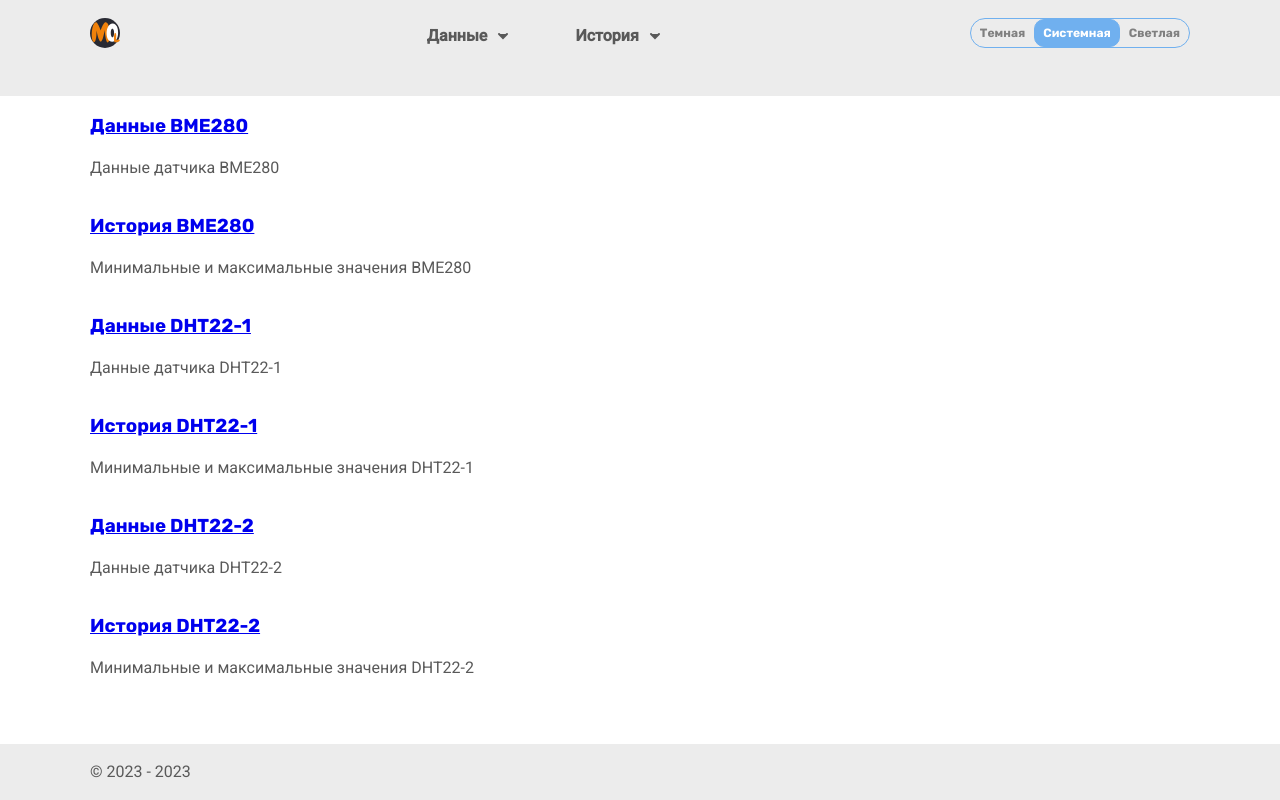
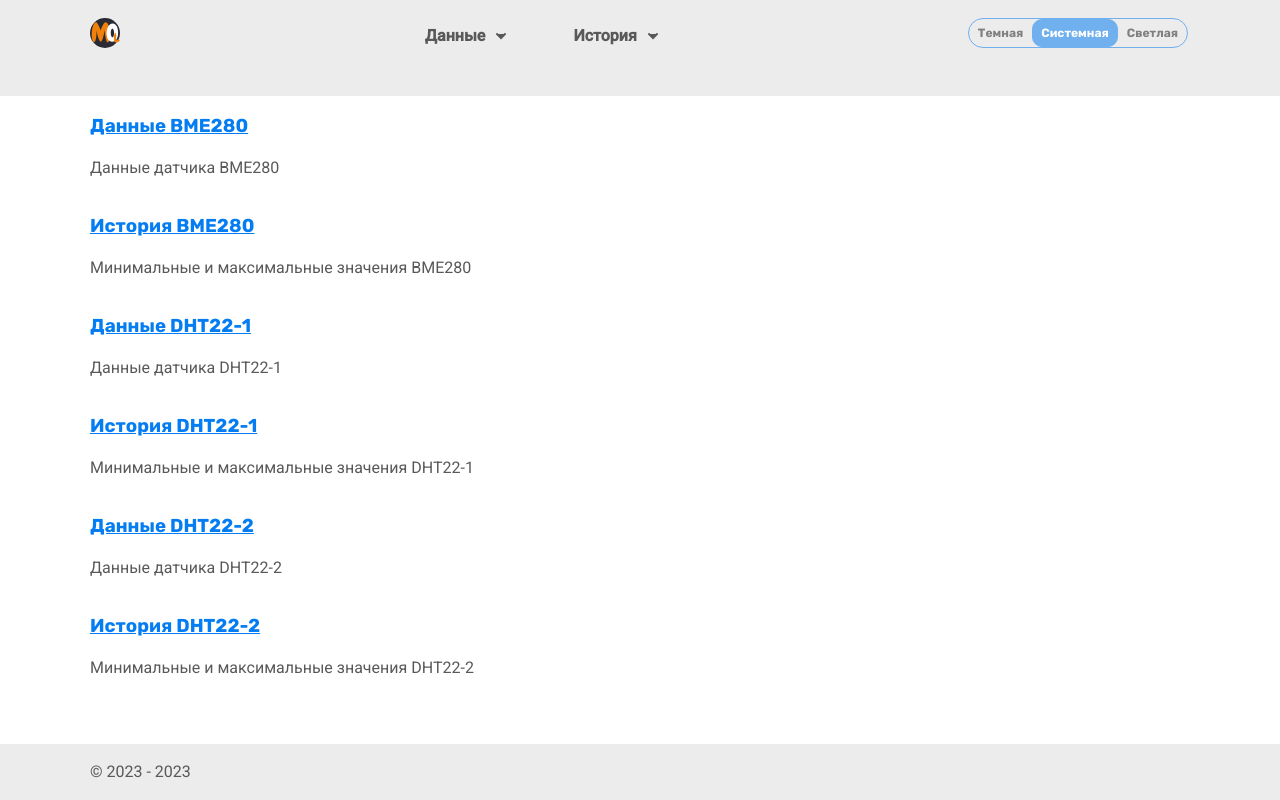
Before and after one commit to Missisol/rpi-sensors, a Django app: page / in a window 1280 px wide. Run offline with Django 4.2, Linux system fonts and the light colour scheme; some libraries are stand-ins or nearby versions.

Commit message:
Styles updated

```diff
--- a/meteo/static/css/base.css
+++ b/meteo/static/css/base.css
@@ -4,12 +4,55 @@
   box-sizing: border-box;
 }
 
-  * {
+html {
+  -moz-text-size-adjust: none;
+  -webkit-text-size-adjust: none;
+  text-size-adjust: none;
+}
+
+body, h1, h2, h3, h4, p {
   margin: 0;
 }
 
 html, body {
   height: 100%;
+}
+
+body {
+  line-height: 1.5;
+  font-family: 'Roboto', sans-serif;
+  background: var(--base-color);
+  color: var(--base-grey-color);
+}
+
+ul,
+ol {
+  list-style: none;
+  padding: 0;
+}
+
+h1, h2,
+h3, h4 {
+  text-wrap: balance;
+  font-family: 'Rubik', sans-serif;
+}
+
+img, picture, svg {
+  display: block;
+  max-width: 100%;
+}
+
+input, button, textarea, select {
+  font: inherit;
+}
+
+p, h1, h2, h3, h4 {
+  overflow-wrap: break-word;
+}
+
+a:not([class]) {
+  text-decoration-skip-ink: auto;
+  color: currentColor;
 }
 
 :root,
@@ -77,37 +120,6 @@
   --base-magenta-color: #cc66ff;
 }
 
-
-  body {
-    line-height: 1.5;
-    font-family: 'Roboto', sans-serif;
-    background: var(--base-color);
-    color: var(--base-grey-color);
-  }
-
-  img, picture, svg {
-    display: block;
-    max-width: 100%;
-  }
-
-  ul,
-  ol {
-    list-style: none;
-    padding: 0;
-  }
-
-  input, button, textarea, select {
-    font: inherit;
-  }
-
-  p, h1, h2, h3, h4, h5, h6 {
-    overflow-wrap: break-word;
-  }
-
-  h1, h2, h3, h4, h5, h6 {
-    font-family: 'Rubik', sans-serif;
-  }
-
 .container {
   min-height: 100%;
   display: grid;
--- a/meteo/static/css/data.css
+++ b/meteo/static/css/data.css
@@ -1,5 +1,5 @@
 .section {
-  margin-bottom: calc(var(--gap) * 2);
+  margin-bottom: var(--gap2);
 }
 
 /* Gauge styles */
--- a/meteo/static/css/header.css
+++ b/meteo/static/css/header.css
@@ -4,12 +4,12 @@
   grid-template-columns: [logo-start] auto [logo-end menu-start] 1fr [menu-end switch-start] auto [switch-end];
   grid-template-rows: [top-start] auto [top-end bottom-start] 1fr [bottom-end];
   align-items: end;
-  row-gap: calc(var(--gap) * 2);
+  row-gap: var(--gap2);
 }
 
 @media (width < 700px) {
   .header {
-    padding: var(--gap) 0 calc(var(--gap) * 2);
+    padding: var(--gap) 0 var(--gap2);
   }
 }
 
--- a/meteo/static/css/home.css
+++ b/meteo/static/css/home.css
@@ -1,7 +1,11 @@
 .home {
   display: flex;
   flex-direction: column;
-  gap: calc(var(--gap) * 2);
+  gap: var(--gap2);
+}
+
+.home__link {
+  color: var(--base-blue-color);
 }
 
 .home__subtitle {
--- a/meteo/templates/meteo/home.html
+++ b/meteo/templates/meteo/home.html
@@ -9,7 +9,7 @@
   <div class="home">
     {% for x, y, z, k in menu %}
       <article class="home__article">
-        <a href="{{ x }}">
+        <a href="{{ x }}" class="home__link">
           <h3 class="home__subtitle">{{ z }}</h3>
         </a>
         <p>{{ k }}</p>
```
Lines whose indentation alone changed are shown as unchanged.
